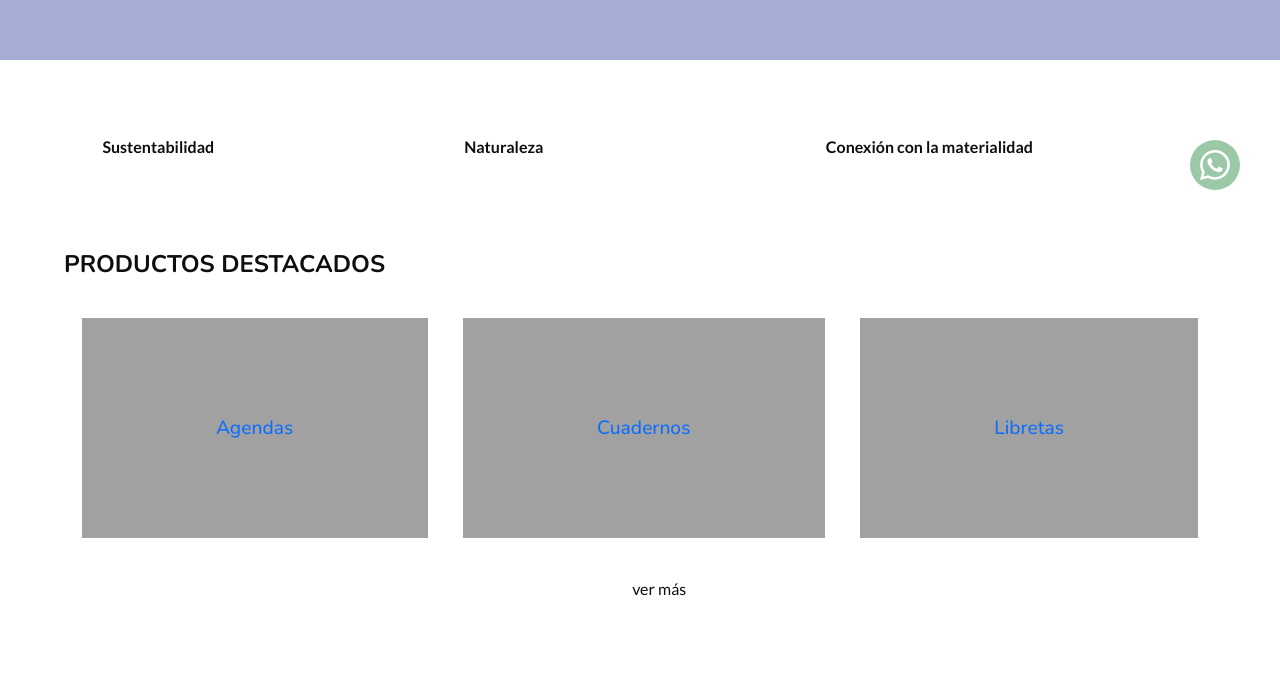
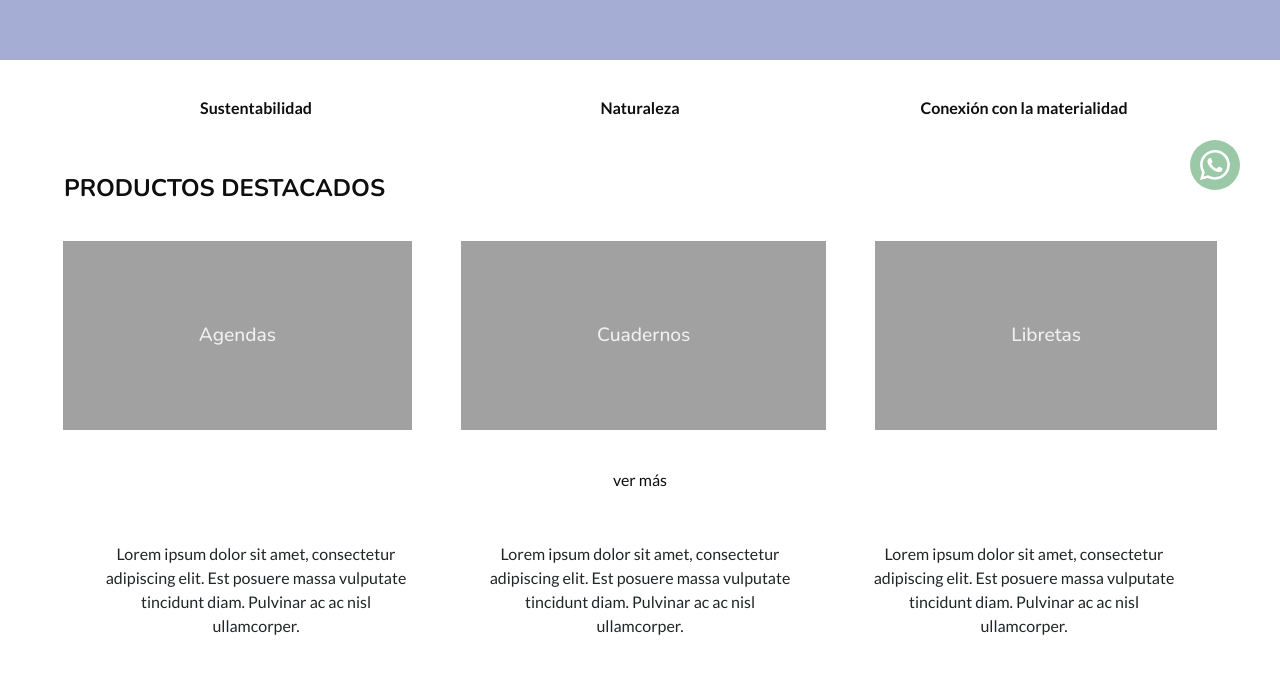
Before and after one commit to brunoLombardi9/Aiush, a website: page index.html in a window 1280 px wide. Shown: the part 570-1244 px from the top of the page. Drawn offline with nearby package versions, Linux system fonts and the light colour scheme.

Commit message:
Se mejora el header. Se contiúa sección Home

```diff
--- a/index.html
+++ b/index.html
@@ -13,6 +13,8 @@
 
     <link rel="shortcut icon" href="assets/logoaiush1.png">
     <title>Aiush</title>
+
+    <link href="https://cdn.jsdelivr.net/npm/bootstrap@5.2.0/dist/css/bootstrap.min.css" rel="stylesheet" integrity="sha384-gH2yIJqKdNHPEq0n4Mqa/HGKIhSkIHeL5AyhkYV8i59U5AR6csBvApHHNl/vI1Bx" crossorigin="anonymous">
 
     <link rel="stylesheet" href="main.css">
 
@@ -61,6 +63,10 @@
 
                     <ul class="navbar-nav ms-auto menuNav">
 
+                        <li class="nav-item">
+                            <a class="nav-link" href="index.html">Home</a>
+                        </li>
+
                         <li class="nav-item header-productos-desktop">
                             <a class="nav-link" href="secciones/productos.html">Productos</a>
                         </li>
@@ -108,7 +114,7 @@
                         </li>
 
                         <li class="nav-item">
-                            <a class="nav-link" href="secciones/contactos.html">Contacto</a>
+                            <a class="nav-link" href="secciones/contacto.html">Contacto</a>
                         </li>
 
                     </ul>
@@ -122,32 +128,44 @@
         <p> Aiush tiene alma de querer salvar al mundo, cree en un planeta sustentable, admira la naturaleza, todo lo popular y folklórico, quiere generar cambio en las personas para que ellas y el mundo sean cada vez mejor. </p>
     </section>
 
-    <div class="caracter">
-        <article class="car">
+    <section class="caracter">
+        <div class="car">
             <h3> Sustentabilidad</h3>
-        </article>
-        <article class="car">
+        </div>
+        <div class="car">
             <h3> Naturaleza</h3>
-        </article>
-        <article class="car">
+        </div>
+        <div class="car">
             <h3> Conexión con la materialidad</h3>
-        </article>
-    </div>
+        </div>
+    </section>
 
     <section class="prod">
         <h4>PRODUCTOS DESTACADOS</h4>
         <div class="productos">
-            <article class="destacados">
+            <div class="destacados">
                 <a href="./secciones/productos.html">Agendas</a>
-            </article>
-            <article class="destacados">
+            </div>
+            <div class="destacados">
                 <a href="./secciones/productos.html">Cuadernos</a>
-            </article>
-            <article class="destacados">
+            </div>
+            <div class="destacados">
                 <a href="./secciones/productos.html">Libretas</a>
-            </article>
+            </div>
         </div>
         <a href="./secciones/productos.html" class="boton__secundario"> ver más </a>
+    </section>
+
+    <section class="carrusel">
+        <div class="reseña">
+            <p>Lorem ipsum dolor sit amet, consectetur adipiscing elit. Est posuere massa vulputate tincidunt diam. Pulvinar ac ac nisl ullamcorper.</p>
+        </div>
+        <div class="reseña">
+            <p>Lorem ipsum dolor sit amet, consectetur adipiscing elit. Est posuere massa vulputate tincidunt diam. Pulvinar ac ac nisl ullamcorper.</p>
+        </div>
+        <div class="reseña">
+            <p>Lorem ipsum dolor sit amet, consectetur adipiscing elit. Est posuere massa vulputate tincidunt diam. Pulvinar ac ac nisl ullamcorper.</p>
+        </div>
     </section>
 
     <main></main>
@@ -169,6 +187,8 @@
     <script src="js/bootstrap.min.js"></script>
     <script src="js/script.js"></script>
     <script src="script.js"></script>
+    <script src="https://cdn.jsdelivr.net/npm/@popperjs/core@2.11.5/dist/umd/popper.min.js" integrity="sha384-Xe+8cL9oJa6tN/veChSP7q+mnSPaj5Bcu9mPX5F5xIGE0DVittaqT5lorf0EI7Vk" crossorigin="anonymous"></script>
+    <script src="https://cdn.jsdelivr.net/npm/bootstrap@5.2.0/dist/js/bootstrap.min.js" integrity="sha384-ODmDIVzN+pFdexxHEHFBQH3/9/vQ9uori45z4JjnFsRydbmQbmL5t1tQ0culUzyK" crossorigin="anonymous"></script>
 </body>
 
 </html>
--- a/scss/main.scss
+++ b/scss/main.scss
@@ -4,6 +4,8 @@
 @import "_header";
 @import "_footer";
 
+
+// ESTILOS HOME-----------------------
 .hero {
     background-color: #A5ADD4;
     // background-image: url("../assets/logoaiush1.png");
@@ -41,26 +43,26 @@
 
 }
 
+.caracter {
+    margin-top: 3%;
+    margin-left: 5%;
+    margin-right: 5%;
+    display: flex;
+    flex-direction: row;
+    justify-content: space-around;
+}
+.car {
+    width: 100%;
+    height: 100%;
+    // justify-content: center;
+    text-align: center;
+}
 .caracter h3 {
     font-family: $font;
 	font-size: 1em;
 	font-weight: 600;
 	font-style: normal;
     color: #0e0e0e;
-}
-.caracter {
-    margin-top: 3%;
-    margin-left: 5%;
-    margin-right: 5%;
-    display: grid;
-    grid-template-columns: repeat(3, 1fr);
-    padding: 3%;
-    grid-gap: 10px;
-}
-.car {
-    width: 100%;
-    height: 100%;
-    align-content: center;
 }
 
 .prod h4 {
@@ -76,22 +78,23 @@
 }
 .productos {
     margin-top: 3%;
-    margin-left: 5%;
-    margin-right: 5%;
+    margin-left: 3%;
+    margin-right: 3%;
     display: flex;
     flex-direction: row;
     justify-content: space-around;
-    color: #f1f1f1;
 }
 .destacados {
+    padding: 5em 8.5em 5em 8.5em;
+    background-color: #a1a1a1;
+}
+.destacados a {
     text-decoration:none;
     font-family: $fontTitles;
 	font-size: 1.2em;
 	font-weight: 300;
 	font-style: normal;
-    padding: 5em 7em 5em 7em;
     color: #f1f1f1;
-    background-color: #a1a1a1;
 }
 
 .boton__secundario{
@@ -103,6 +106,7 @@
     color: #0e0e0e;
     margin-top: 3%;
     margin-left: 3%;
+    margin-right: 3%;
     display: flex;
     justify-content: center;
 }
@@ -112,6 +116,23 @@
     font-style: bold;
     color: #A5ADD4;
 }
+
+.carrusel {
+    margin-top: 3%;
+    margin-left: 5%;
+    margin-right: 5%;
+    display: flex;
+    flex-direction: row;
+    justify-content: space-around;
+}
+.reseña {
+    margin: 1% 3%;
+    font-family: $font;
+    text-align: center;
+}
+
+
+// ESTILOS HOME-----------------------
 
 
 
```
Also changed, not shown: secciones/contacto.html (+6 -2 lines), secciones/nosotros.html (+6 -2 lines), secciones/productos.html (+6 -2 lines), main.css.
